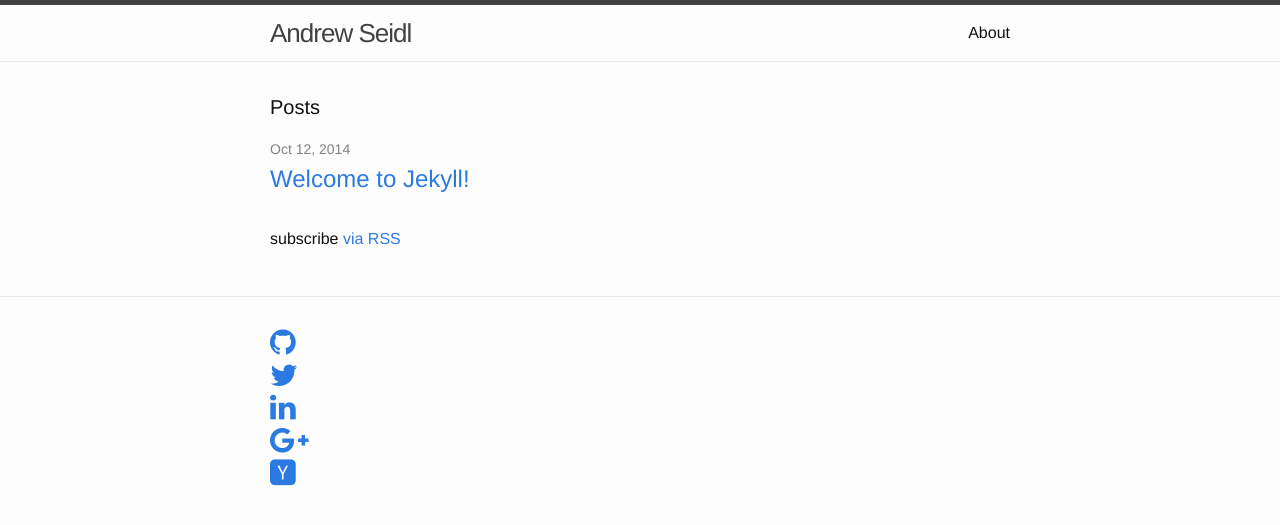
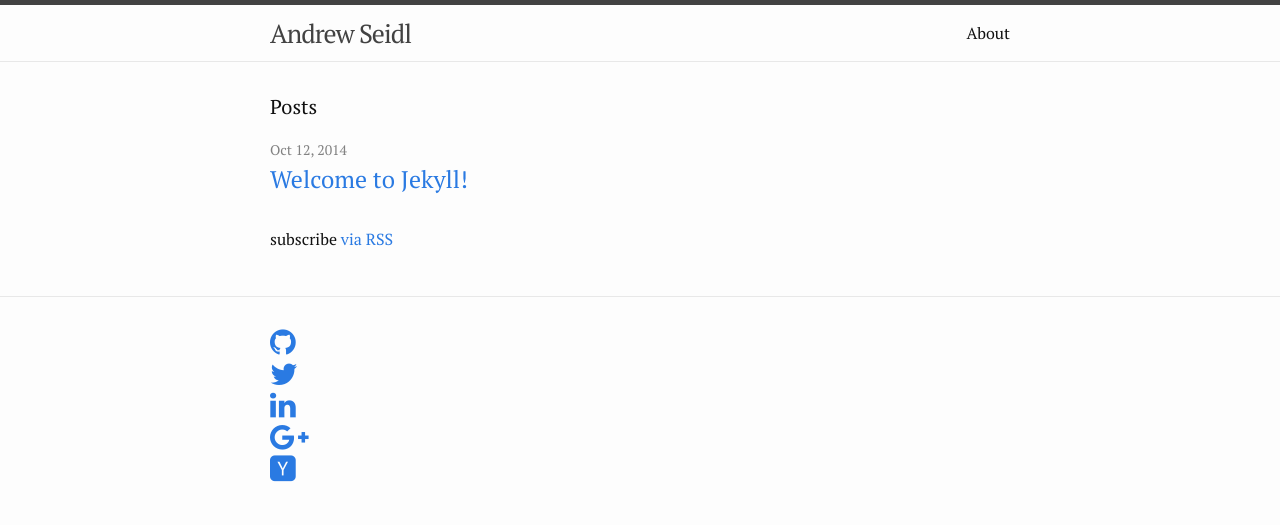
Before and after one commit to andrewseidl/andrewseidl.com, a Jekyll site: the page built from index.html, in a window 1280 px wide. Shown: the top 525 px of the page. Built offline with Jekyll 4.4.1, drawn with Linux system fonts in a browser that asks for light colours; nearby versions of some CDN libraries.

Commit message:
Switch font to serif

```diff
--- a/_includes/head.html
+++ b/_includes/head.html
@@ -6,6 +6,7 @@
     <title>{% if page.title %}{{ page.title }}{% else %}{{ site.title }}{% endif %}</title>
     <meta name="description" content="{{ site.description }}">
 
+    <link rel="stylesheet" href="http://fonts.googleapis.com/css?family=PT+Sans+Narrow|PT+Serif">
     <link rel="stylesheet" href="{{ "/css/main.css" | prepend: site.baseurl }}">
     <link rel="canonical" href="{{ page.url | replace:'index.html','' | prepend: site.baseurl | prepend: site.url }}">
     <link rel="stylesheet" href="http://maxcdn.bootstrapcdn.com/font-awesome/4.2.0/css/font-awesome.min.css">
--- a/css/main.scss
+++ b/css/main.scss
@@ -6,7 +6,7 @@
 
 
 // Our variables
-$base-font-family: Helvetica, Arial, sans-serif;
+$base-font-family: "PT Serif", serif;
 $base-font-size:   16px;
 $small-font-size:  $base-font-size * 0.875;
 $base-line-height: 1.5;
```
